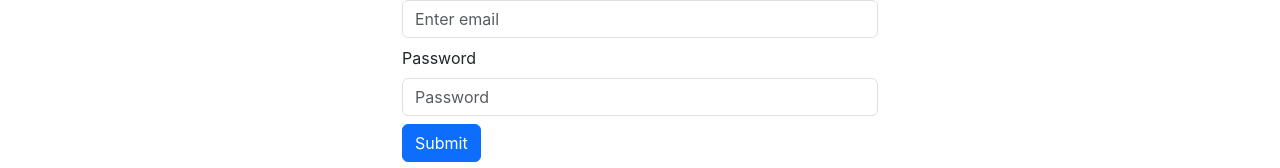
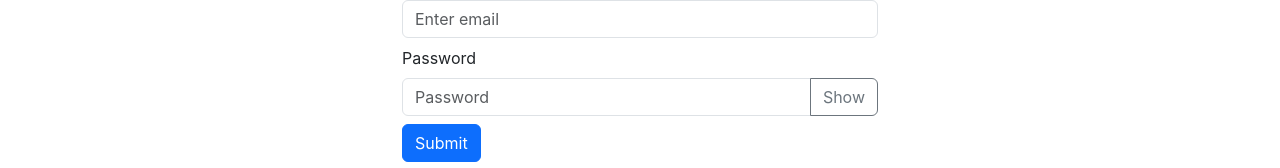
Before and after one commit to wrp90/react-joke-app, a React (Create React App) app in the folder client/: page /register in a window 1280 px wide. Shown: the part 458-626 px from the top of the page. Built offline with nearby package versions, Linux system fonts and the light colour scheme; the HTML template or start-up script is replaced by a standard one.

Commit message:
added show/hide toggle for password inputs on login and register pages

```diff
--- a/client/src/features/Components/Register/Register.js
+++ b/client/src/features/Components/Register/Register.js
@@ -1,4 +1,4 @@
-import { Form, Button, Row } from 'react-bootstrap';
+import { Form, Button, Row, InputGroup } from 'react-bootstrap';
 import { setIsLoggedIn, setUserInformation } from '../../../app/slices/userSlice';
 import { useNavigate } from 'react-router-dom';
 import { useDispatch } from 'react-redux';
@@ -8,6 +8,8 @@ import NavElement from '../NavElement/NavElement';
 const Register = () => {
     const dispatch = useDispatch()
     const navigate = useNavigate();
+    const [showPassword, setShowPassword] = useState(false);
+    const [password, setPassword] = useState('');
     const [user, setUser] = useState({
         firstName: "",
         lastName: "",
@@ -15,6 +17,15 @@ const Register = () => {
         email: "",
         password: "",
     });
+
+    const togglePasswordVisibility = () => {
+        setShowPassword(!showPassword);
+    };
+
+    const onPasswordEntry = (event) => {
+        setUser({ ...user, password: event.target.value })
+        setPassword(event.target.value);
+    }
 
     const submitRegistration = async (event) => {
         event.preventDefault();
@@ -88,13 +99,19 @@ const Register = () => {
                     </Form.Group>
                     <Form.Group className="mt-2">
                         <Form.Label>Password</Form.Label>
-                        <Form.Control
-                            type="password"
-                            placeholder="Password"
-                            required onChange={(event) =>
-                                setUser({ ...user, password: event.target.value })
-                            }
-                        />
+                        <InputGroup>
+                            <Form.Control
+                                type={showPassword ? 'text' : 'password'}
+                                value={password}
+                                placeholder="Password"
+                                required onChange={(event) =>
+                                    onPasswordEntry(event)
+                                }
+                            />
+                            <Button variant="outline-secondary show-hide-button" onClick={togglePasswordVisibility}>
+                                {showPassword ? 'Hide' : 'Show'}
+                            </Button>
+                        </InputGroup>
                     </Form.Group>
                     <Button variant="primary" className="mt-2" type="submit">
                         Submit
```
